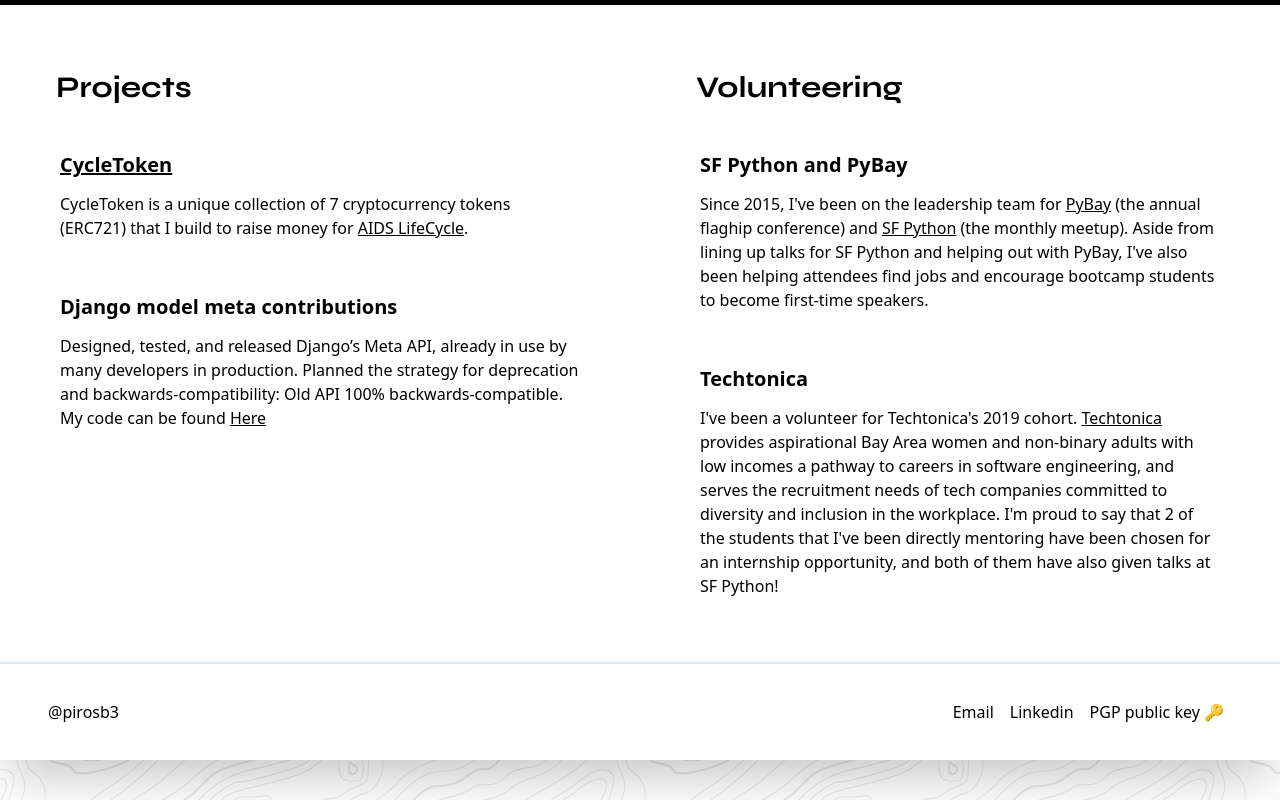
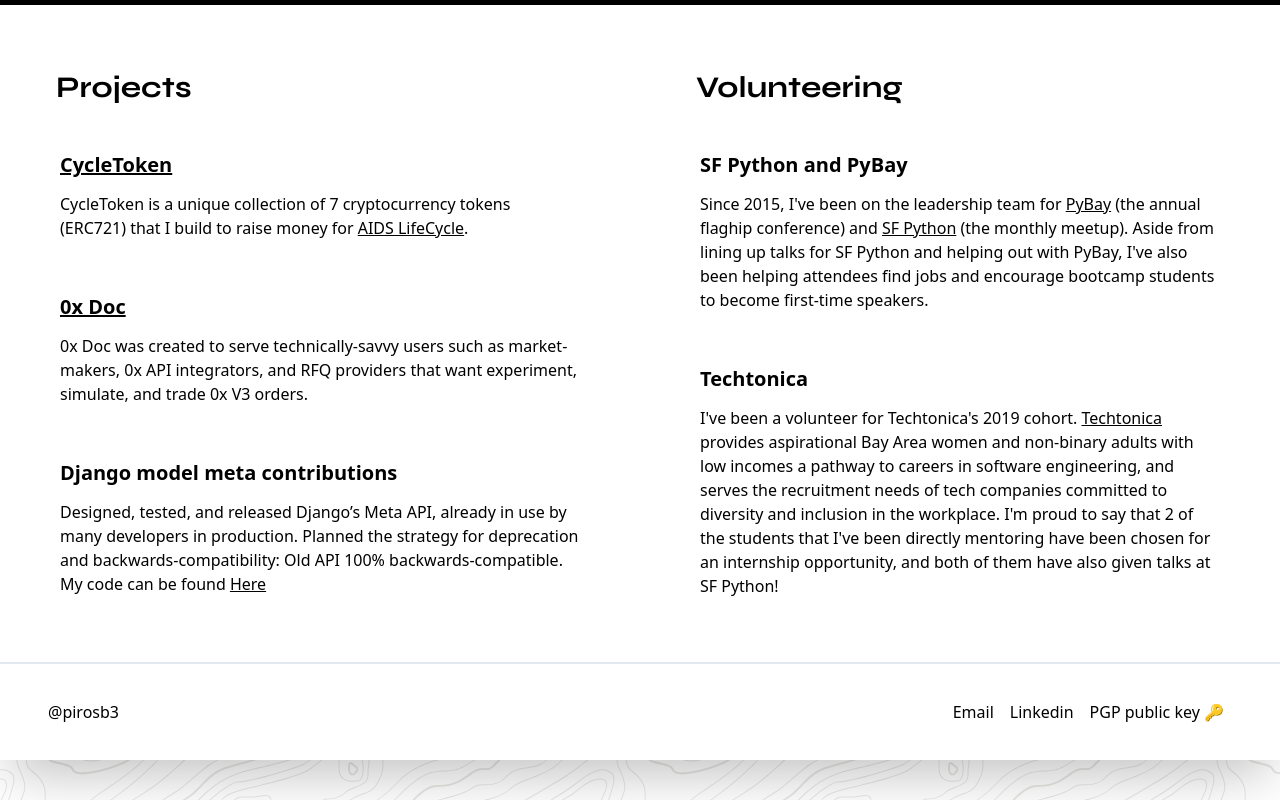
Before and after one commit to PirosB3/pirosb3-website, a Next.js app: page / in a window 1280 px wide. Shown: the part 2591-3391 px from the top of the page. Built offline with nearby package versions, Linux system fonts and the light colour scheme; what tailwindcss-font-inter would draw is missing.

Commit message:
added 0xDoc

```diff
--- a/components/data.tsx
+++ b/components/data.tsx
@@ -117,6 +117,15 @@
         ),
     },
     {
+        url: 'https://0xdoc.xyz/',
+        title: '0x Doc',
+        description: (
+            <span>
+                0x Doc was created to serve technically-savvy users such as market-makers, 0x API integrators, and RFQ providers that want experiment, simulate, and trade 0x V3 orders.
+            </span>
+        ),
+    },
+    {
         title: 'Django model meta contributions',
         description: (
             <span>
```
